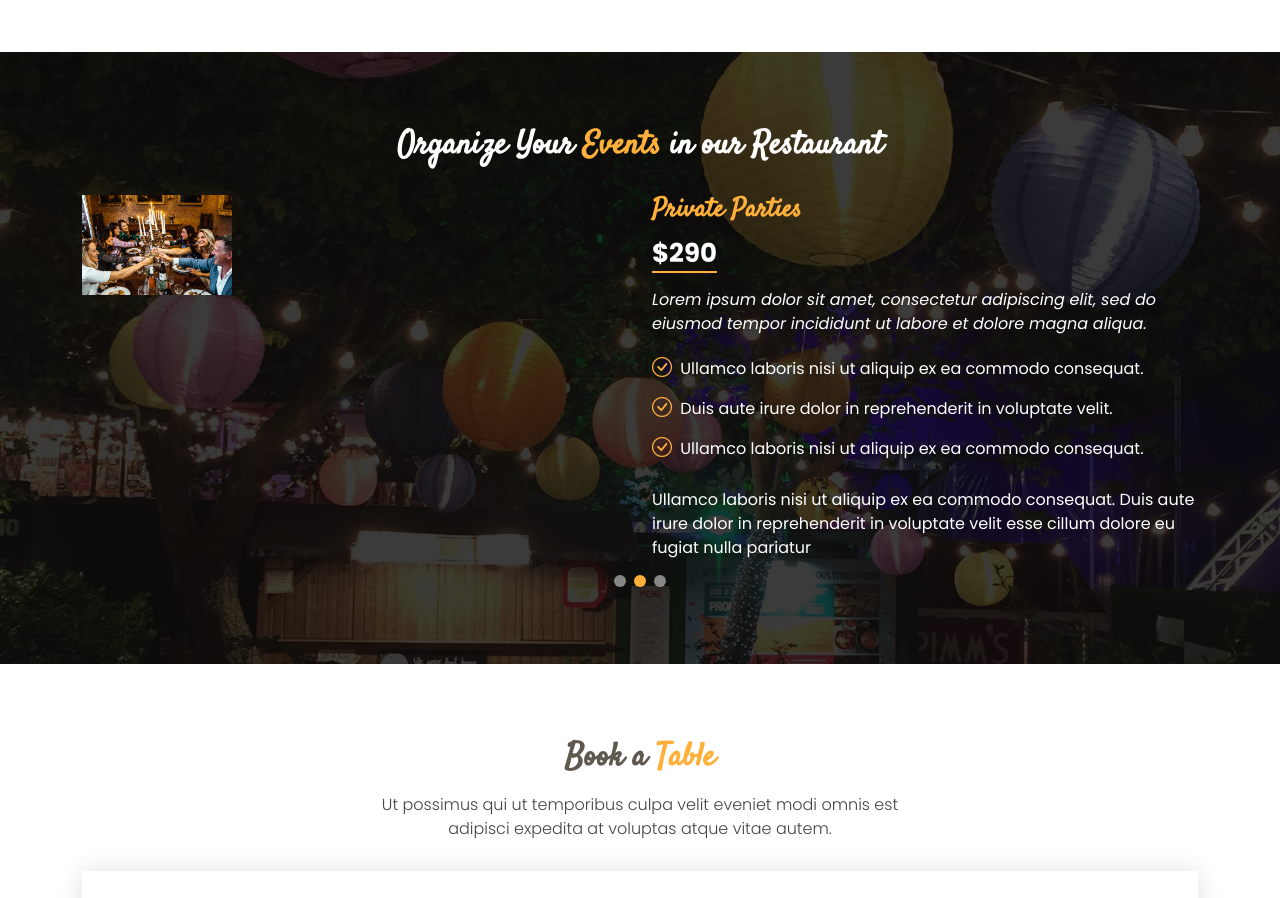
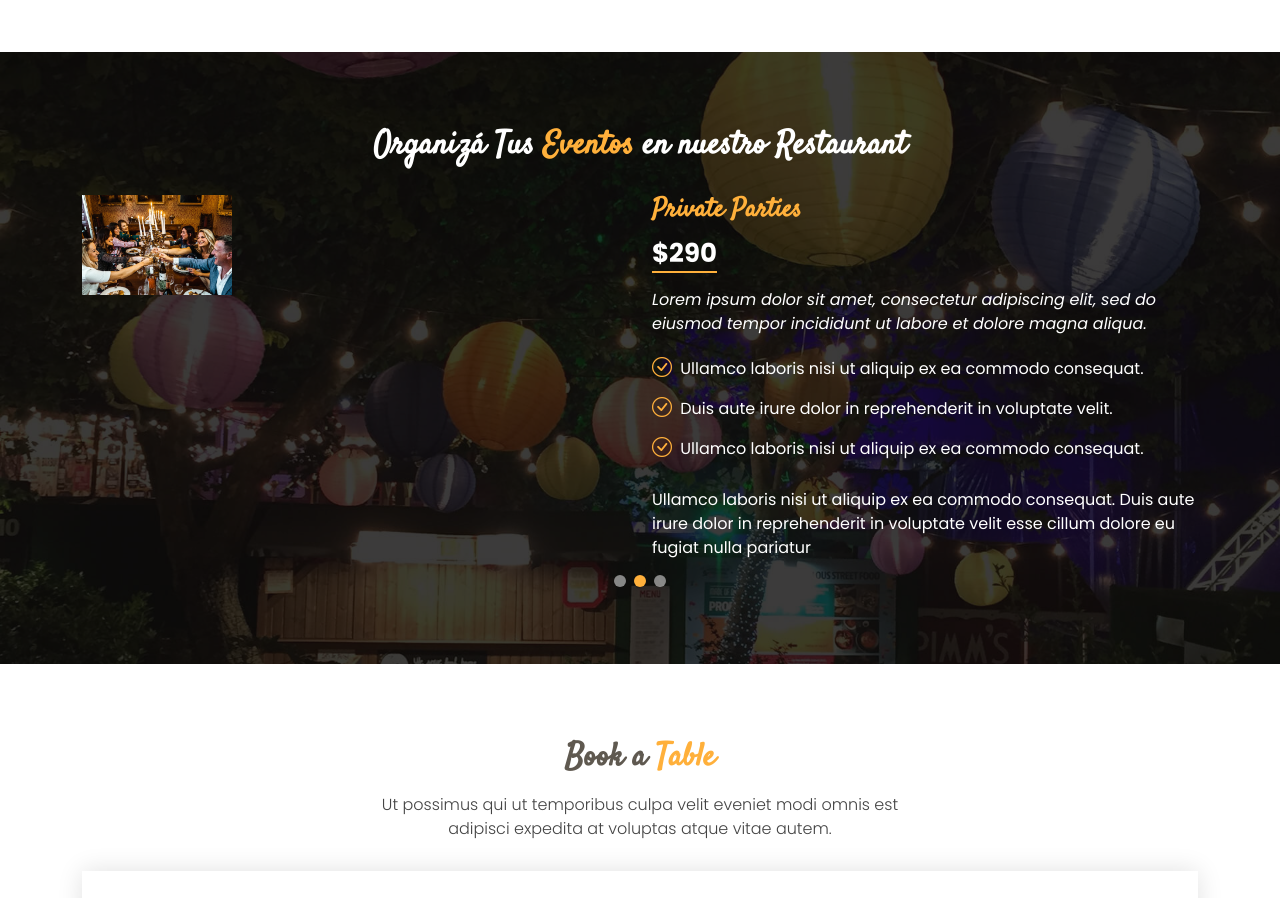
Before and after one commit to mariomarquesto/SalvandoLaPAPA, a plain HTML site: page index.html in a window 1280 px wide. Shown: the part 3680-4578 px from the top of the page. Drawn offline with Linux system fonts and the light colour scheme.

Commit message:
organiza

```diff
--- a/index.html
+++ b/index.html
@@ -780,7 +780,7 @@
       <section id="events" class="events">
         <div class="container">
           <div class="section-title">
-            <h2>Organize Your <span>Events</span> in our Restaurant</h2>
+            <h2>Organizá Tus <span>Eventos</span> en nuestro Restaurant</h2>
           </div>
 
           <div class="events-slider swiper">
```
